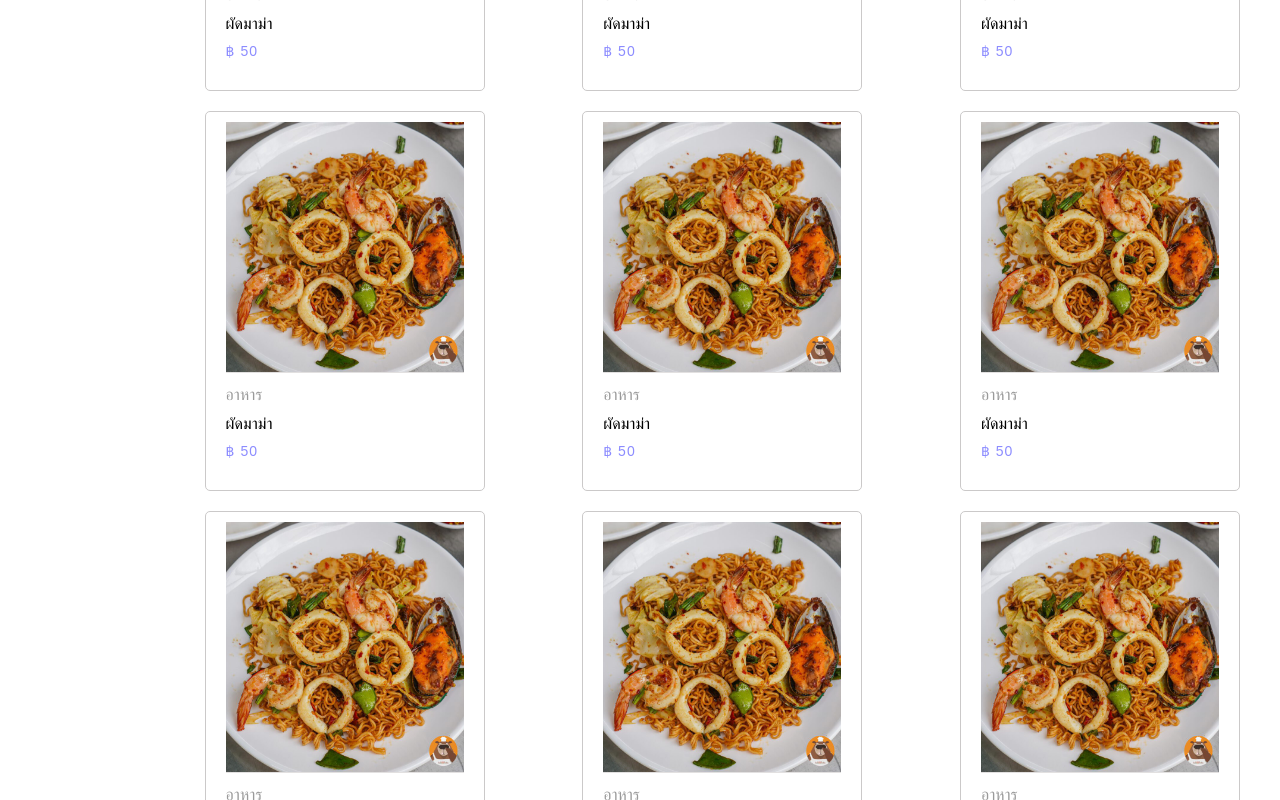
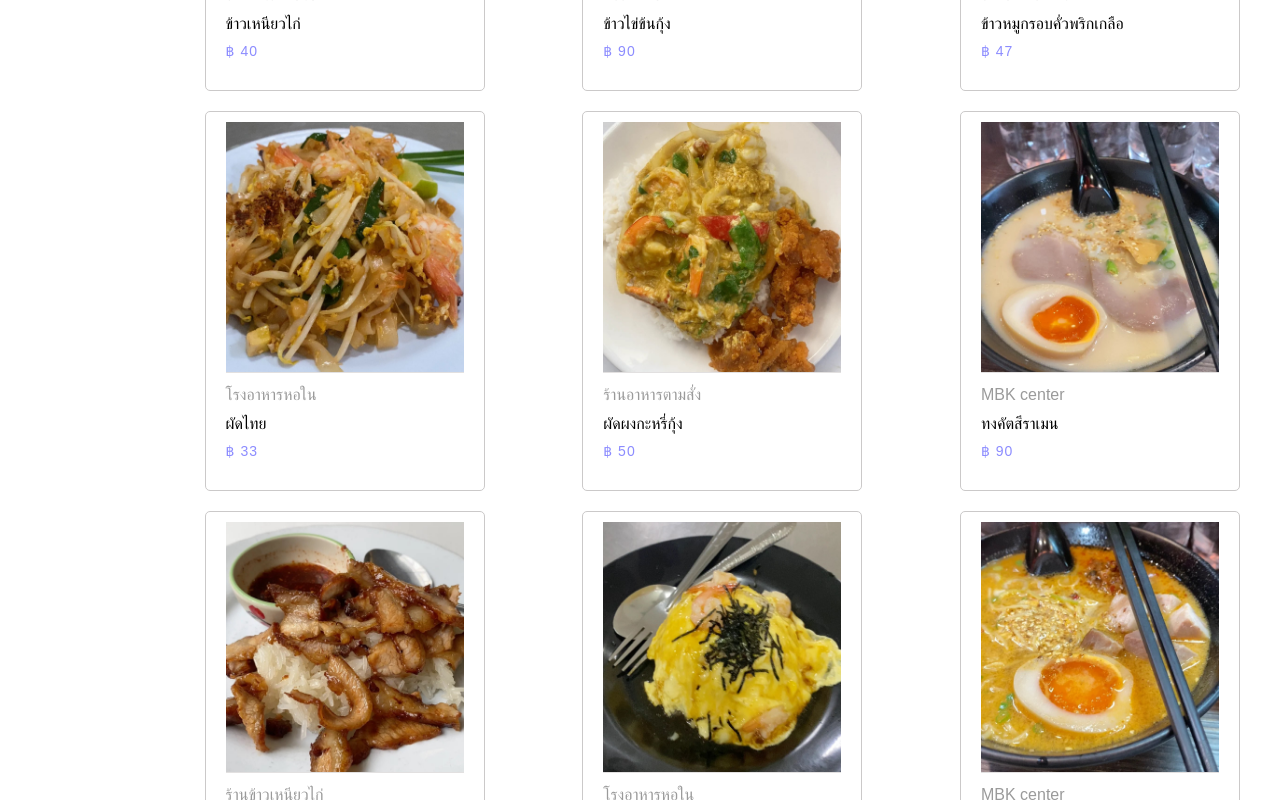
Before and after one commit to punchpnp/HUNGRY-Hub, a React (Vite) app in the folder client/: page /product in a window 1280 px wide. Shown: the part 620-1420 px from the top of the page. Built offline with nearby package versions, Linux system fonts and the light colour scheme.

Commit message:
🟢 update data

```diff
--- a/client/src/components/Home/Homeproduct.js
+++ b/client/src/components/Home/Homeproduct.js
@@ -1,59 +1,66 @@
 const Homeproduct = [
   {
     id: 1,
-    Title: "ผัดมาม่า",
-    cat: "อาหาร",
-    Price: "50",
-    Img: "/src/assets/mama.jpg",
+    Title: "ข้าวเหนียวไก่",
+    cat: "ร้านข้าวเหนียวไก่",
+    Price: "40",
+    Img: "/src/assets/food/niaokai.jpg",
   },
   {
     id: 2,
-    Title: "ผัดมาม่า",
-    cat: "อาหาร",
-    Price: "50",
-    Img: "/src/assets/mama.jpg",
+    Title: "ข้าวไข่ข้นกุ้ง",
+    cat: "บรรทัดทอง",
+    Price: "90",
+    Img: "/src/assets/food/Khaikhongung.jpg",
   },
   {
     id: 3,
-    Title: "ผัดมาม่า",
-    cat: "อาหาร",
-    Price: "50",
-    Img: "/src/assets/mama.jpg",
+    Title: "ข้าวหมูกรอบคั่วพริกเกลือ",
+    cat: "ร้านอาหารตามสั่ง",
+    Price: "47",
+    Img: "/src/assets/food/mukrob.jpg",
   },
   {
     id: 4,
-    Title: "ผัดมาม่า",
-    cat: "อาหาร",
-    Price: "50",
-    Img: "/src/assets/mama.jpg",
+    Title: "ผัดไทย",
+    cat: "โรงอาหารหอใน",
+    Price: "33",
+    Img: "/src/assets/food/pudthai.jpg",
   },
   {
     id: 5,
-    Title: "ผัดมาม่า",
-    cat: "อาหาร",
+    Title: "ผัดผงกะหรี่กุ้ง",
+    cat: "ร้านอาหารตามสั่ง",
     Price: "50",
-    Img: "/src/assets/mama.jpg",
+    Img: "/src/assets/food/karee.jpg",
   },
   {
     id: 6,
-    Title: "ผัดมาม่า",
-    cat: "อาหาร",
-    Price: "50",
-    Img: "/src/assets/mama.jpg",
+    Title: "ทงคัตสึราเมน",
+    cat: "MBK center",
+    Price: "90",
+    Img: "/src/assets/food/ramen.jpg",
   },
   {
     id: 7,
-    Title: "ผัดมาม่า",
-    cat: "อาหาร",
-    Price: "50",
-    Img: "/src/assets/mama.jpg",
+    Title: "ข้าวเหนียวคอหมูย่าง",
+    cat: "ร้านข้าวเหนียวไก่",
+    Price: "40",
+    Img: "/src/assets/food/khomuyang.jpg",
   },
   {
     id: 8,
-    Title: "ผัดมาม่า",
-    cat: "อาหาร",
-    Price: "50",
-    Img: "/src/assets/mama.jpg",
+    Title: "ข้าวไข่ข้นกุ้ง",
+    cat: "โรงอาหารหอใน",
+    Price: "25",
+    Img: "/src/assets/food/Khaikonn.jpg",
+  },
+  {
+    id: 9,
+    Title: "ราเมนต้มยำ",
+    cat: "MBK center",
+    Price: "130",
+    Img: "/src/assets/food/ramentomyum.jpg",
   },
 ];
 
--- a/client/src/components/Product/Productdetail.js
+++ b/client/src/components/Product/Productdetail.js
@@ -1,66 +1,66 @@
 const Productdetail = [
   {
     id: 1,
-    Title: "ผัดมาม่า",
-    cat: "อาหาร",
-    Price: "50",
-    Img: "/src/assets/mama.jpg",
+    Title: "ข้าวเหนียวไก่",
+    cat: "ร้านข้าวเหนียวไก่",
+    Price: "40",
+    Img: "/src/assets/food/niaokai.jpg",
   },
   {
     id: 2,
-    Title: "ผัดมาม่า",
-    cat: "อาหาร",
-    Price: "50",
-    Img: "/src/assets/mama.jpg",
+    Title: "ข้าวไข่ข้นกุ้ง",
+    cat: "บรรทัดทอง",
+    Price: "90",
+    Img: "/src/assets/food/Khaikhongung.jpg",
   },
   {
     id: 3,
-    Title: "ผัดมาม่า",
-    cat: "อาหาร",
-    Price: "50",
-    Img: "/src/assets/mama.jpg",
+    Title: "ข้าวหมูกรอบคั่วพริกเกลือ",
+    cat: "ร้านอาหารตามสั่ง",
+    Price: "47",
+    Img: "/src/assets/food/mukrob.jpg",
   },
   {
     id: 4,
-    Title: "ผัดมาม่า",
-    cat: "อาหาร",
-    Price: "50",
-    Img: "/src/assets/mama.jpg",
+    Title: "ผัดไทย",
+    cat: "โรงอาหารหอใน",
+    Price: "33",
+    Img: "/src/assets/food/pudthai.jpg",
   },
   {
     id: 5,
-    Title: "ผัดมาม่า",
-    cat: "อาหาร",
+    Title: "ผัดผงกะหรี่กุ้ง",
+    cat: "ร้านอาหารตามสั่ง",
     Price: "50",
-    Img: "/src/assets/mama.jpg",
+    Img: "/src/assets/food/karee.jpg",
   },
   {
     id: 6,
-    Title: "ผัดมาม่า",
-    cat: "อาหาร",
-    Price: "50",
-    Img: "/src/assets/mama.jpg",
+    Title: "ทงคัตสึราเมน",
+    cat: "MBK center",
+    Price: "90",
+    Img: "/src/assets/food/ramen.jpg",
   },
   {
     id: 7,
-    Title: "ผัดมาม่า",
-    cat: "อาหาร",
-    Price: "50",
-    Img: "/src/assets/mama.jpg",
+    Title: "ข้าวเหนียวคอหมูย่าง",
+    cat: "ร้านข้าวเหนียวไก่",
+    Price: "40",
+    Img: "/src/assets/food/khomuyang.jpg",
   },
   {
     id: 8,
-    Title: "ผัดมาม่า",
-    cat: "อาหาร",
-    Price: "50",
-    Img: "/src/assets/mama.jpg",
+    Title: "ข้าวไข่ข้นกุ้ง",
+    cat: "โรงอาหารหอใน",
+    Price: "25",
+    Img: "/src/assets/food/Khaikonn.jpg",
   },
   {
     id: 9,
-    Title: "ผัดมาม่า",
-    cat: "อาหาร",
-    Price: "50",
-    Img: "/src/assets/mama.jpg",
+    Title: "ราเมนต้มยำ",
+    cat: "MBK center",
+    Price: "130",
+    Img: "/src/assets/food/ramentomyum.jpg",
   },
 ];
 
```
